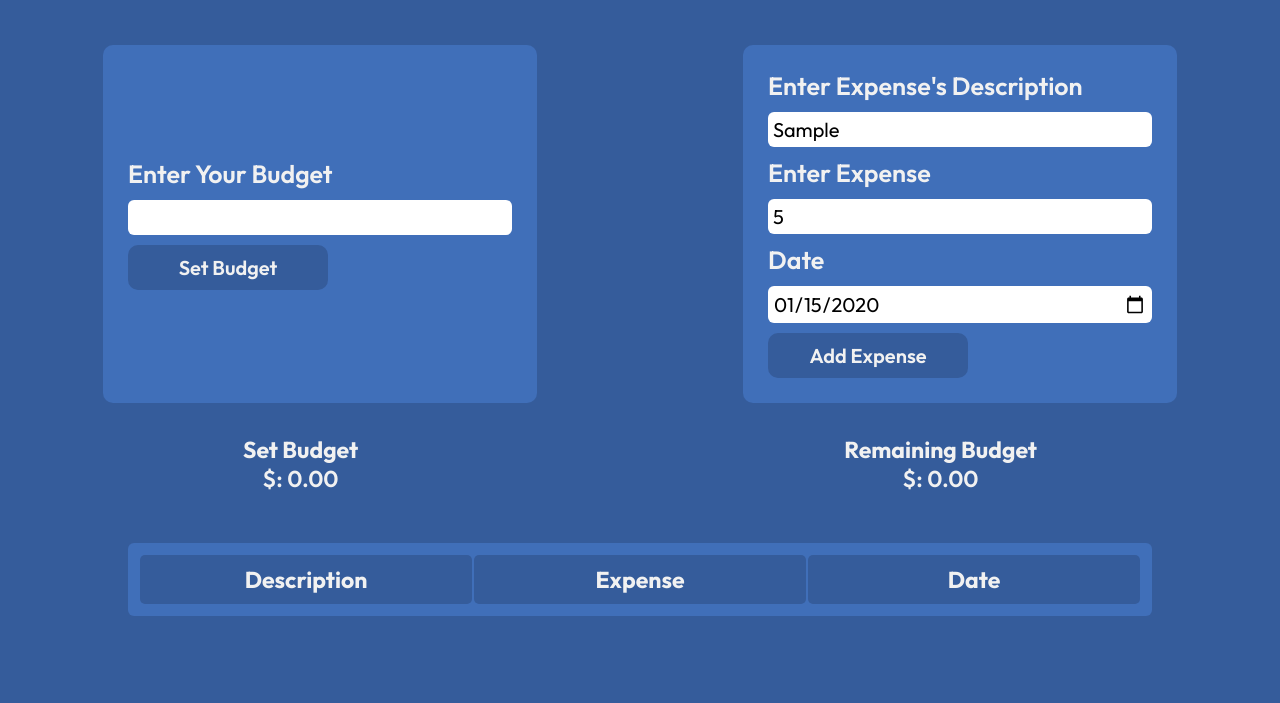
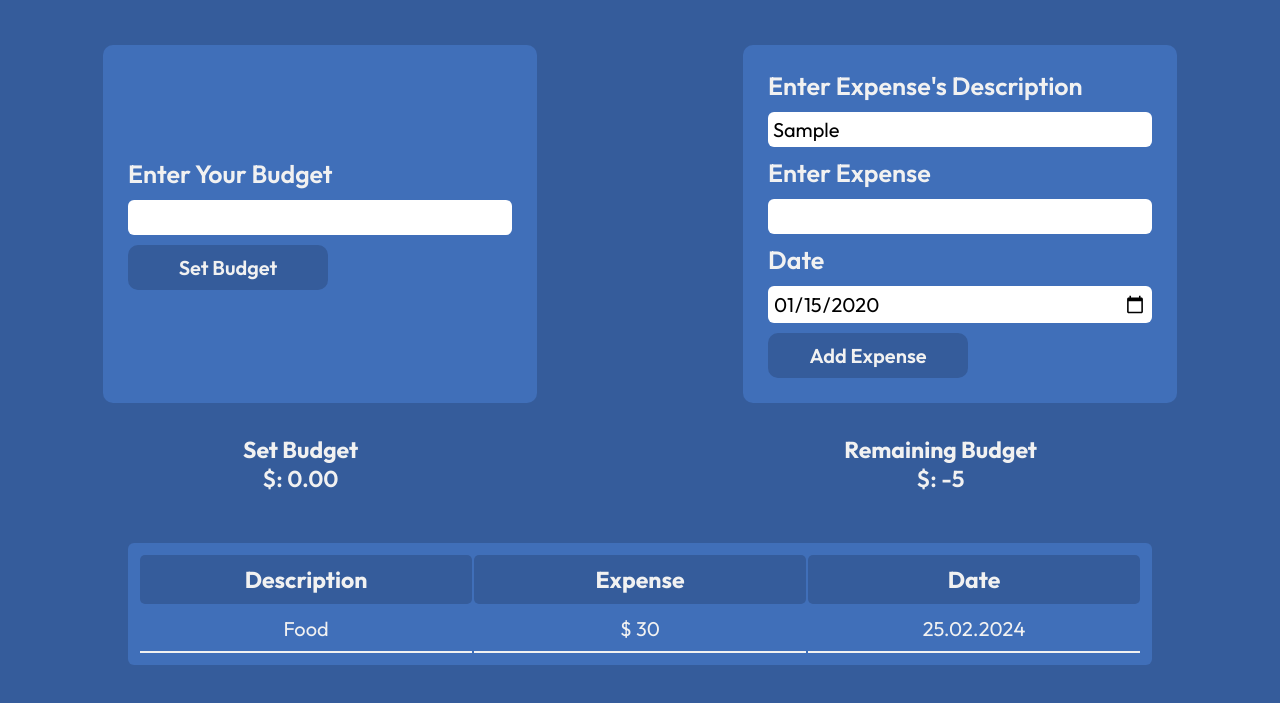
Before and after one commit to malikaaqil/expense-tracker, a plain HTML site: page index.html in a window 1280 px wide. Both pictures are taken after typing "Sample", "5", "2020-01-15" into the empty fields and a click on the button "Add Expense". Shown: the part 57-760 px from the top of the page. Drawn offline with Linux system fonts and the light colour scheme; some packages are replaced by stand-ins of ours; a script that the page names is missing.

Commit message:
updated app.js

```diff
--- a/app.js
+++ b/app.js
@@ -7,6 +7,8 @@ let remDisplay = document.getElementById("rem-display");
 setBudgetBtn.addEventListener("click", () => {
 
     if (setDisplay.innerHTML = budgetInput.value <= 0) {
+
+        // custom alert from sweetalert2 library
 
         Swal.fire({
             icon: "error",
@@ -21,3 +23,34 @@ setBudgetBtn.addEventListener("click", () => {
     }
 
 })
+
+
+let expDescription = document.getElementById("exp-description");
+let expense = document.getElementById("expense");
+let date = document.getElementById("date");
+let addExpBtn = document.getElementById("add-expense");
+
+let tableList = document.getElementById("table-list");
+
+addExpBtn.addEventListener("click", () => {
+
+    // console.log(expDescription.value);
+    // console.log(expense.value);
+    // console.log(date.value);
+
+
+    tableList.appendChild = `<tr class="append-table"> <td>${expDescription.value}</td> <td>${expense.value}</td> <td>${date.value}</td> </tr>`
+
+
+    // console.log(appendTable);
+
+
+
+    remDisplay.innerHTML = +remDisplay.innerHTML - expense.value
+    expense.value = ""
+
+
+
+
+
+})
--- a/index.html
+++ b/index.html
@@ -27,15 +27,15 @@
             <div class="exp-description">
 
                 <label>Enter Expense's Description</label>
-                <input type="text" placeholder="e.g. Food, Grocery, Rent..">
+                <input id="exp-description" type="text" placeholder="e.g. Food, Grocery, Rent..">
 
                 <label>Enter Expense</label>
-                <input type="number">
+                <input id="expense" type="number">
 
                 <label>Date</label>
-                <input type="date">
+                <input id="date" type="date">
 
-                <button>Add Expense</button>
+                <button id="add-expense">Add Expense</button>
             </div>
 
         </div>
@@ -63,11 +63,16 @@
                     <th>Date</th>
                 </tr>
 
-                <!-- <tr class="append-table">
-                    <td>Food</td>
-                    <td>$ 30</td>
-                    <td>25.02.2024</td>
-                </tr> -->
+
+                <div id="table-list" >
+
+                    <tr class="append-table">
+                        <td>Food</td>
+                        <td>$ 30</td>
+                        <td>25.02.2024</td>
+                    </tr>
+
+                </div>
 
             </table>
         </div>
```
